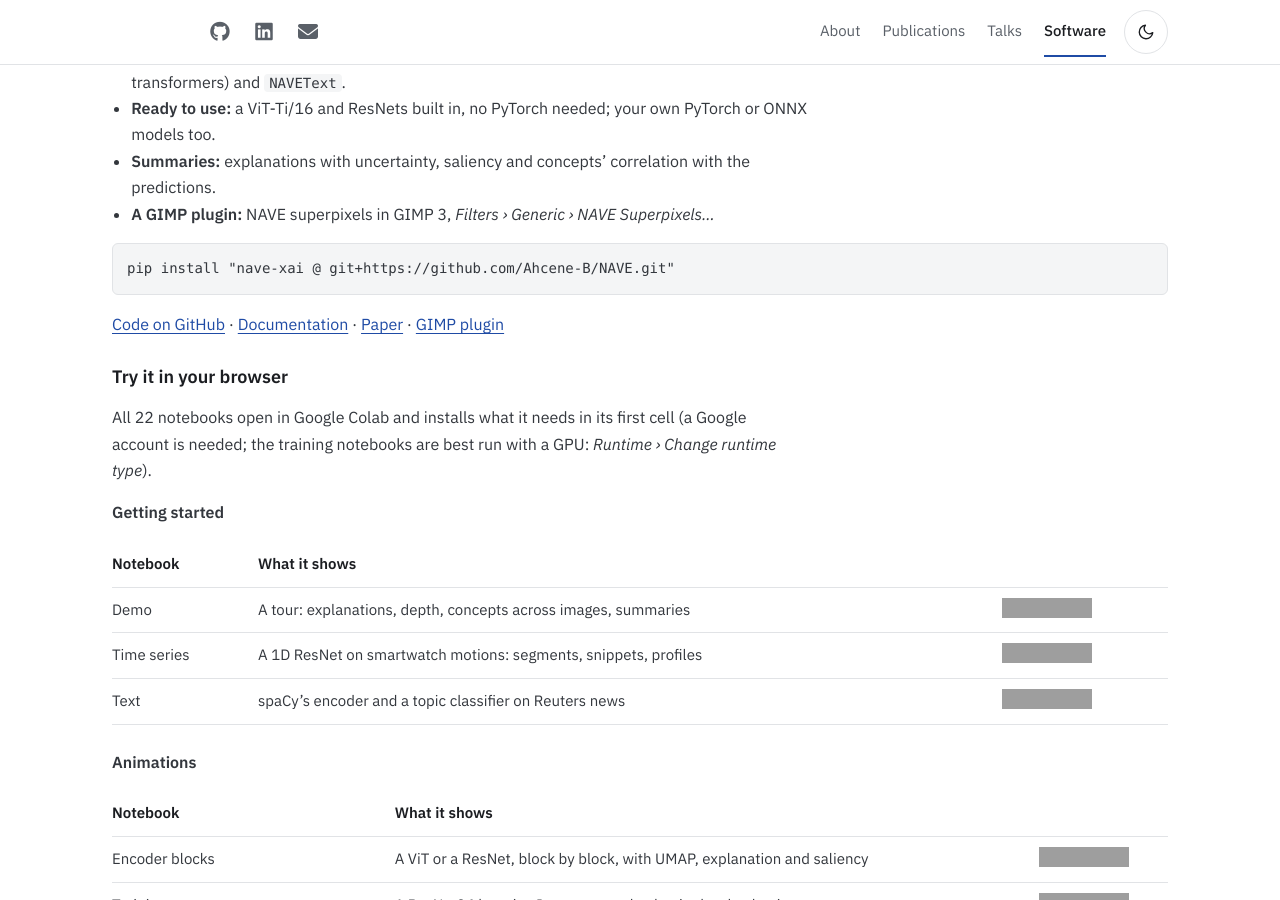
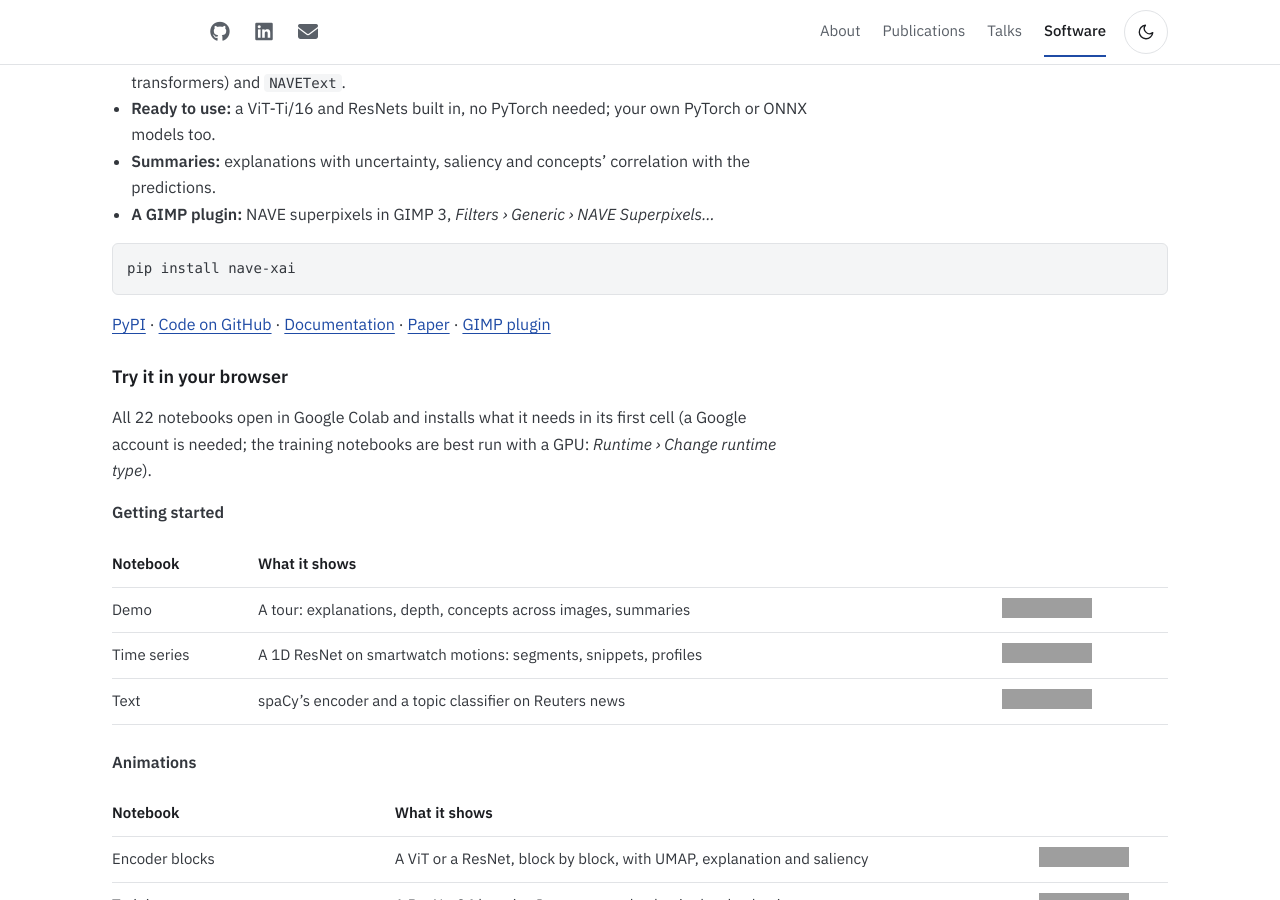
Before and after one commit to Ahcene-B/ahcene-b.github.io, a Jekyll site: the page built from _pages/software/nave-xai.md, in a window 1280 px wide and 900 px high, scrolled down 865 px, cut to the strip 0-900 px from the top of the window. Built offline with Jekyll 4.4.1, drawn with Linux system fonts in a browser that asks for light colours; a style sheet for code colours, icons or effects is not loaded; grey boxes are pictures that could not be loaded.

Commit message:
nave-xai: install from PyPI, and a link to its PyPI page

````diff
--- a/_pages/software/nave-xai.md
+++ b/_pages/software/nave-xai.md
@@ -9,7 +9,7 @@ summary: >
   NAVE explanations of frozen encoders (CNNs, ViTs, 1D models, text): which concepts they extract, and where.
   The official package of the ECML PKDD 2026 paper, with notebooks to run on Google Colab and a GIMP plugin.
 img: https://raw.githubusercontent.com/Ahcene-B/NAVE/main/docs/assets/example.png
-tech: Python package, MIT license
+tech: Python package on PyPI, MIT license
 ---
 
 <h1 class="page-title">nave-xai</h1>
@@ -29,9 +29,10 @@ without supervision, and maps them back onto the input: an explanation of the en
 - **A GIMP plugin:** NAVE superpixels in GIMP 3, *Filters › Generic › NAVE Superpixels…*
 
 ```bash
-pip install "nave-xai @ git+https://github.com/Ahcene-B/NAVE.git"
+pip install nave-xai
 ```
 
+[PyPI](https://pypi.org/project/nave-xai/) ·
 [Code on GitHub](https://github.com/Ahcene-B/NAVE) ·
 [Documentation](https://ahcene-b.github.io/NAVE/) ·
 [Paper](https://doi.org/10.1007/978-3-032-37664-0_26) ·
````
Also changed, not shown: _pages/about.md (+1 -1 lines).
